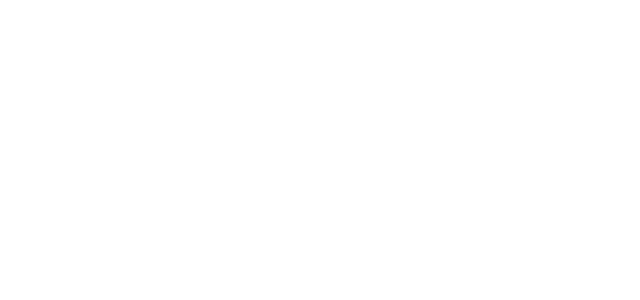
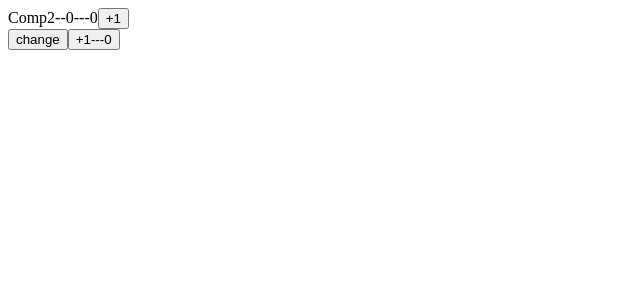
Before and after one commit to 654356282/react-keepalive, a React (Vite) app: page / in a window 1280 px wide. Before the commit this address had no page. Shown: the top 300 px of the page, without its empty margins (0-640 px from the left). Built offline with nearby package versions, Linux system fonts and the light colour scheme.

Commit message:
feat: expample更改

```diff
--- a/example/src/CompKeepalive.tsx
+++ b/example/src/CompKeepalive.tsx
@@ -1,7 +1,8 @@
 import { KeepAlive, useActived, useUnactived } from "../../src";
 import React, { useState } from "react";
+import { useLayoutEffect } from "react";
 
-const Comp1 = () => {
+const Comp1 = (props: { count: number }) => {
   const [count, setCount] = useState(0);
 
   useActived(() => {
@@ -12,15 +13,19 @@
     console.log("Comp1 is unactived");
   });
 
+  useLayoutEffect(() => {
+    console.log("Comp1 layout", count);
+  }, [props.count]);
+
   return (
     <div>
-      Comp1--{count}
+      Comp1--{count}---{props.count}
       <button onClick={() => setCount(count + 1)}>+1</button>
     </div>
   );
 };
 
-const Comp2 = () => {
+const Comp2 = (props: { count: number }) => {
   const [count, setCount] = useState(0);
 
   useActived(() => {
@@ -31,9 +36,13 @@
     console.log("Comp2 is unactived");
   });
 
+  useLayoutEffect(() => {
+    console.log("Comp2 layout", count);
+  }, [props.count]);
+
   return (
     <div>
-      Comp2--{count}
+      Comp2--{count}---{props.count}
       <button onClick={() => setCount(count + 1)}>+1</button>
     </div>
   );
@@ -41,11 +50,15 @@
 
 export function App() {
   const [toggle, setToggle] = useState(false);
+  const [count, setCount] = useState(0);
 
   return (
     <div>
-      <KeepAlive>{toggle ? <Comp1 /> : <Comp2 />}</KeepAlive>
+      <KeepAlive>
+        {toggle ? <Comp1 count={count} /> : <Comp2 count={count} />}
+      </KeepAlive>
       <button onClick={() => setToggle(!toggle)}>change</button>
+      <button onClick={() => setCount(count + 1)}>+1---{count}</button>
     </div>
   );
 }
--- a/example/src/main.tsx
+++ b/example/src/main.tsx
@@ -8,5 +8,5 @@
 // render(<App />, container);
 
 ReactDOM.createRoot(document.getElementById("root") as HTMLElement).render(
-  <RouterKeepalive2 />
+  <App />
 );
```
